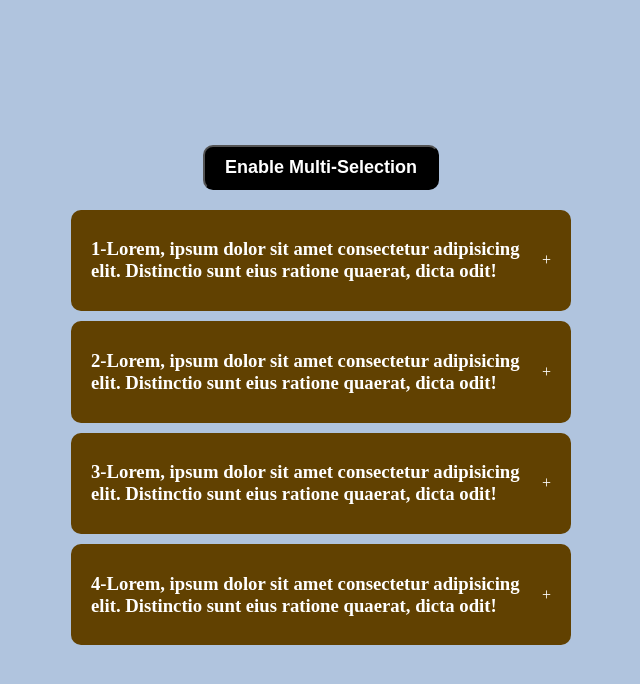
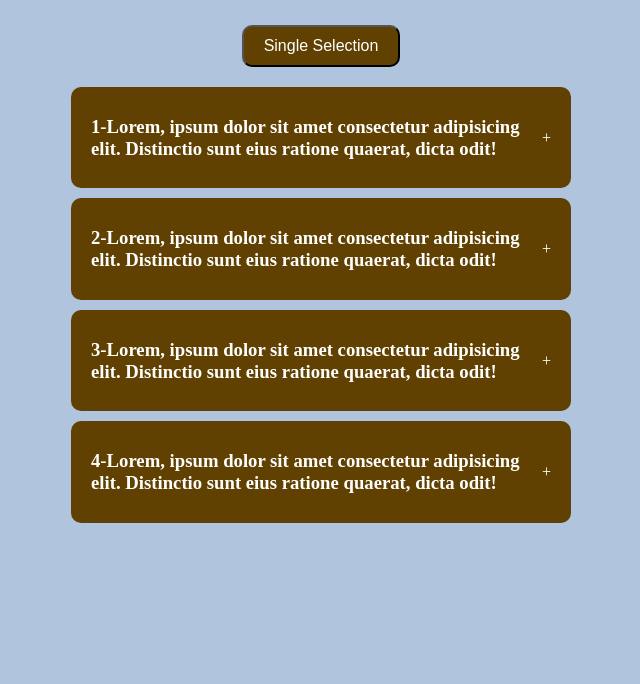
Before and after one commit to ihsanye/usefulMiniProjects-react, a React (Vite) app: page / in a window 1280 px wide. Shown: the top 684 px of the page, without its empty margins (319-959 px from the left). Built offline with nearby package versions, Linux system fonts and the light colour scheme.

Commit message:
style fix

```diff
--- a/src/components/accordian/Accordian.jsx
+++ b/src/components/accordian/Accordian.jsx
@@ -22,7 +22,11 @@ function Accordian() {
 
     return (
         <div className='wrapper'>
-            <button onClick={() => setEnableMulti(!enableMulti)}>Enable Multi-Selection</button>
+            <button onClick={() => setEnableMulti(!enableMulti)}>
+                {
+                    enableMulti ? 'Multi Selection' : 'Single Selection'
+                }
+            </button>
             <div className="accordian">
                 {
                     data && data.length > 0
--- a/src/components/accordian/styles.css
+++ b/src/components/accordian/styles.css
@@ -1,27 +1,26 @@
 body {
     margin: 0;
     padding: 0;
+    height: 100vh;
+    background-color: lightsteelblue;
 }
 
 .wrapper {
     display: flex;
-    height: 100vh;
-    width: 100vw;
     justify-content: center;
     align-items: center;
-    background-color: lightsteelblue;
     flex-direction: column;
     gap: 20px;
 }
 
 .wrapper button {
     padding: 10px 20px;
-    background: #000;
+    background: #614101;
     color: #fff;
-    font-weight: bold;
-    font-size: 18px;
+    font-size: 16px;
     border-radius: 10px;
     cursor: pointer;
+    margin-top: 25px;
 }
 
 .accordian {
```
